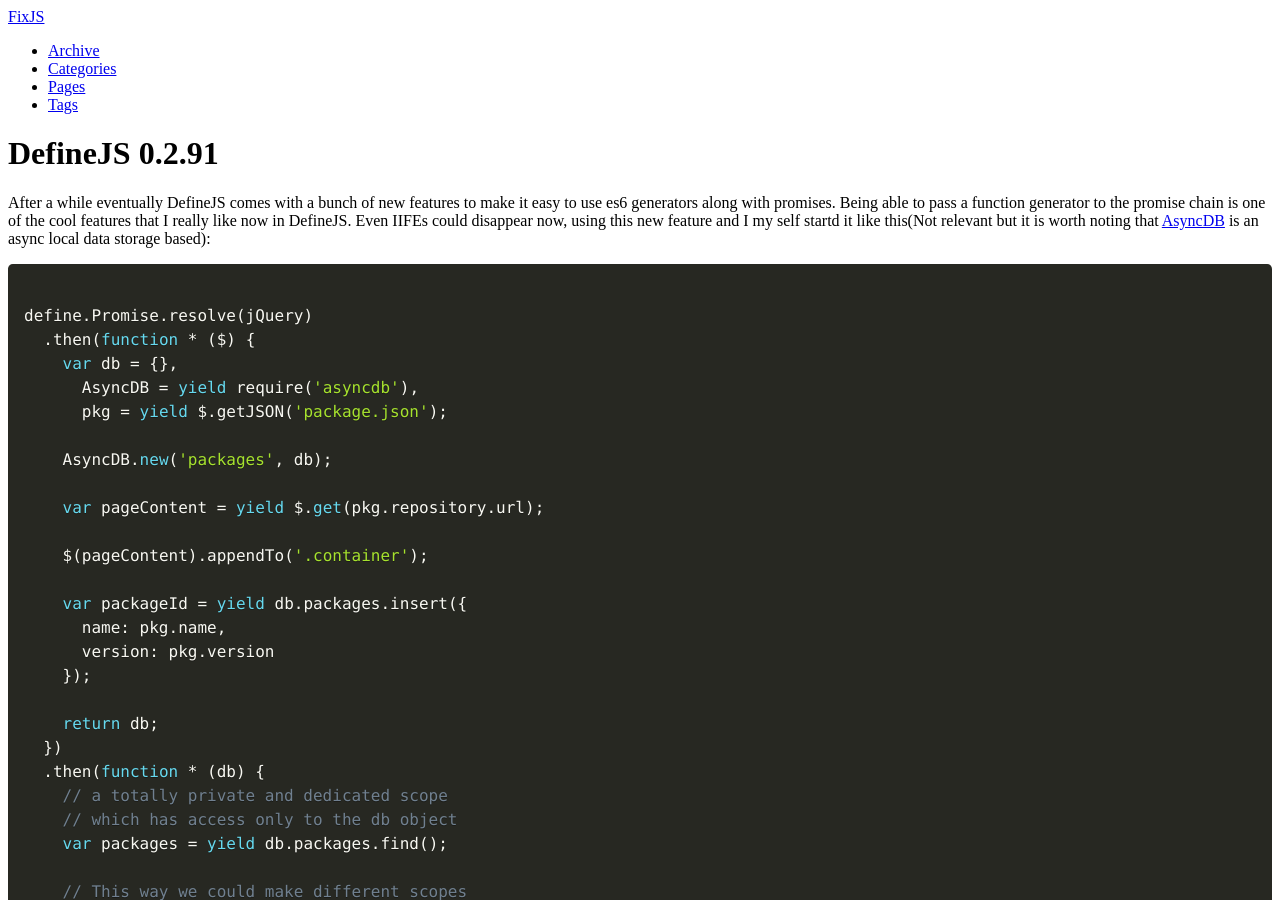
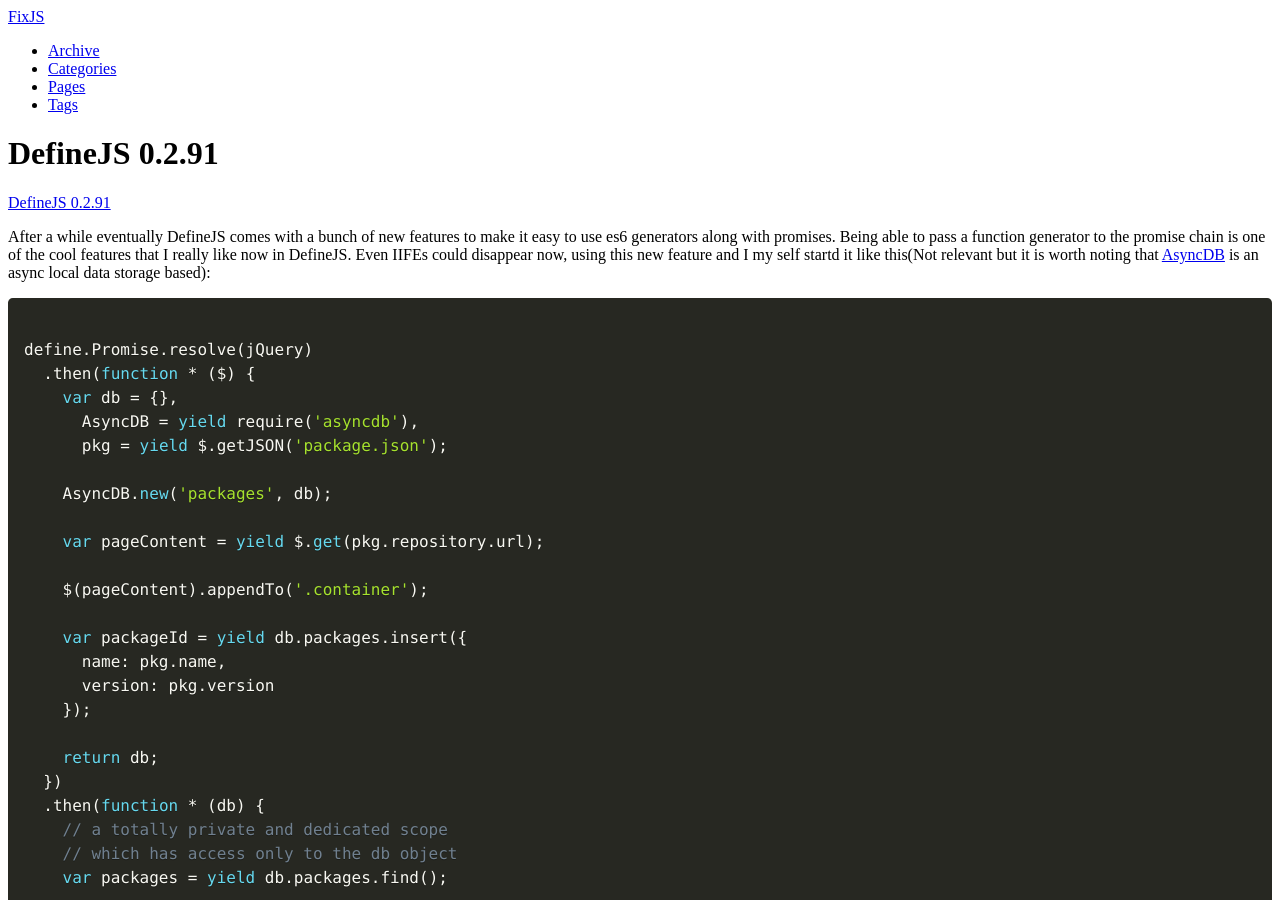
Before and after one commit to fixjs/fixjs.github.io, a Jekyll site: the page built from _posts/2015-04-17-definejs-0291.md, in a window 1280 px wide and 900 px high. Built offline with Jekyll 4.4.1, drawn with Linux system fonts in a browser that asks for light colours; comment, search, counter and statistics services are not loaded.

Commit message:
add link

```diff
--- a/_posts/2015-04-17-definejs-0291.md
+++ b/_posts/2015-04-17-definejs-0291.md
@@ -6,6 +6,8 @@ category:
 tags: [DefineJS, JavaScript, ES6]
 ---
 {% include JB/setup %}
+
+[DefineJS 0.2.91](https://github.com/fixjs/define.js)
 
 After a while eventually DefineJS comes with a bunch of new features to make it easy to use es6 generators along with promises. Being able to pass a function generator to the promise chain is one of the cool features that I really like now in DefineJS. Even IIFEs could disappear now, using this new feature and I my self startd it like this(Not relevant but it is worth noting that [AsyncDB](https://github.com/fixjs/asyncdb.js) is an async local data storage based):
 
```
